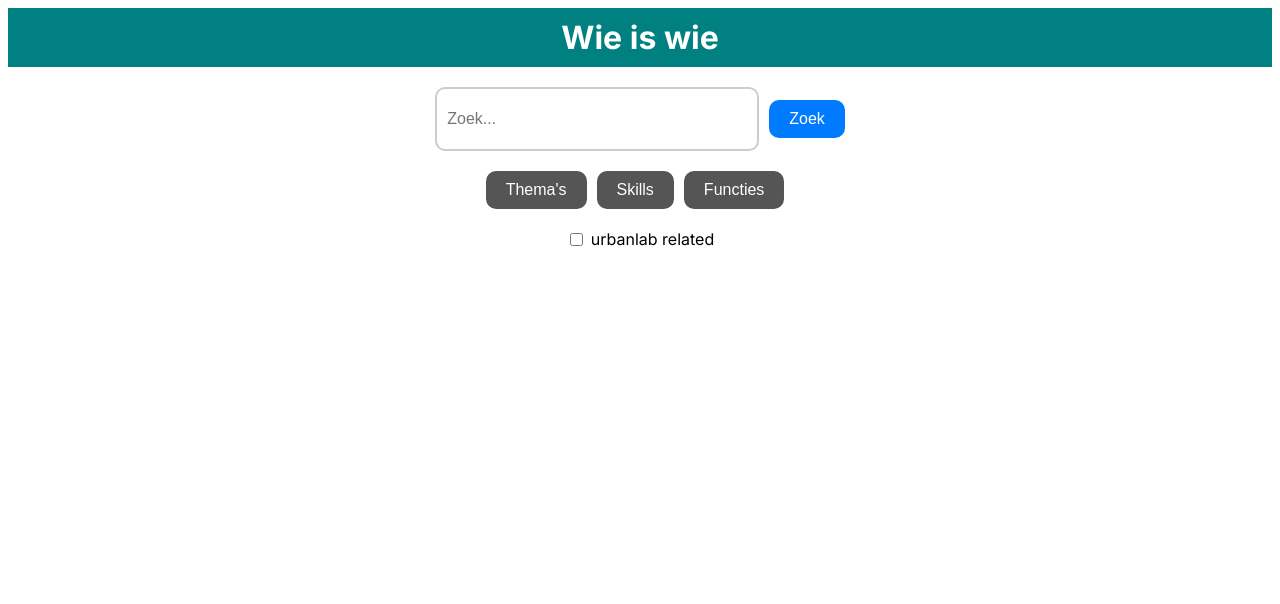
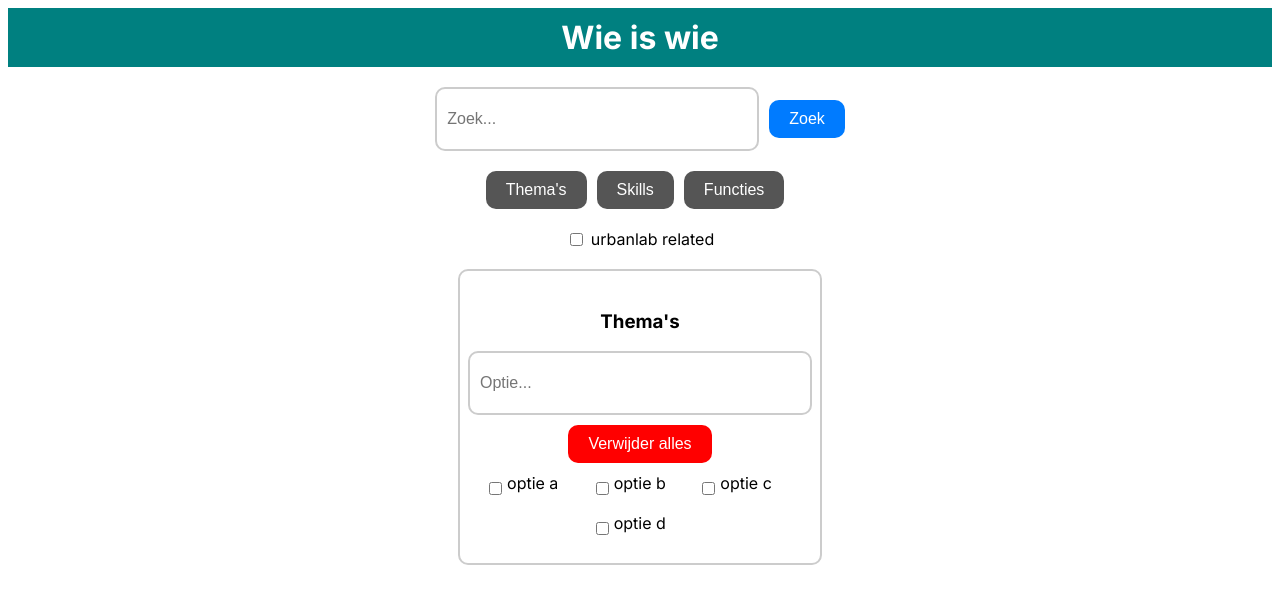
Before and after one commit to ThomasCl/ThomasCl.github.io, a Next.js app: page / in a window 1280 px wide. Both pictures are taken after a click on the button "Thema's". Shown: the top 604 px of the page. Built offline with nearby package versions, Linux system fonts and the light colour scheme.

Commit message:
zoek pagina update

```diff
--- a/src/app/globals.css
+++ b/src/app/globals.css
@@ -99,6 +99,7 @@ body {
   justify-content: center;
   align-items: center;
   margin-top: 20px;
+  margin-bottom: 20px;
 }
 
 .checkbox-container label {
@@ -106,3 +107,203 @@ body {
   padding-left: 5px;
   cursor: pointer;
 }
+
+/* Stijl voor de thema-filter div */
+.themas-filter {
+  display: flex;
+  flex-direction: column;
+  align-items: center;
+  margin-top: 20px;
+  padding: 20px;
+  border: 2px solid #ccc;
+  border-radius: 10px;
+  width: 320px;
+  margin: 0 auto; /* Centreer de div horizontaal */
+}
+
+/* Stijl voor de thema-bar input */
+.themas-bar {
+  width: 100%;
+  height: 40px;
+  padding: 10px;
+  font-size: 16px;
+  border: 2px solid #ccc;
+  border-radius: 10px;
+  margin-bottom: 10px;
+}
+
+/* Stijl voor de thema-clearall button */
+.themas-clearall {
+  padding: 10px 20px;
+  font-size: 16px;
+  background-color: #ff0000;
+  color: #fff;
+  border: none;
+  border-radius: 10px;
+  cursor: pointer;
+  margin-bottom: 10px;
+}
+
+.themas-clearall:hover {
+  background-color: #cc0000;
+}
+
+/* Stijl voor de checkboxes en labels */
+.themas-checkbox-group {
+  display: flex;
+  flex-wrap: wrap;
+  justify-content: center;
+  gap: 10px;
+  width: 100%;
+}
+
+.themas-checkbox {
+  display: flex;
+  align-items: center;
+  width: calc(33.33% - 10px); /* Pas de breedte aan zodat maximaal 3 naast elkaar passen */
+}
+
+.themas-filter input[type="checkbox"] {
+  margin-right: 5px;
+}
+
+.themas-filter label {
+  display: inline-block;
+  font-size: 16px;
+  cursor: pointer;
+  margin-bottom: 10px;
+}
+
+
+
+/* Stijl voor de thema-filter div */
+.skills-filter {
+  display: flex;
+  flex-direction: column;
+  align-items: center;
+  margin-top: 20px;
+  padding: 20px;
+  border: 2px solid #ccc;
+  border-radius: 10px;
+  width: 320px;
+  margin: 0 auto; /* Centreer de div horizontaal */
+}
+
+/* Stijl voor de thema-bar input */
+.skills-bar {
+  width: 100%;
+  height: 40px;
+  padding: 10px;
+  font-size: 16px;
+  border: 2px solid #ccc;
+  border-radius: 10px;
+  margin-bottom: 10px;
+}
+
+/* Stijl voor de thema-clearall button */
+.skills-clearall {
+  padding: 10px 20px;
+  font-size: 16px;
+  background-color: #ff0000;
+  color: #fff;
+  border: none;
+  border-radius: 10px;
+  cursor: pointer;
+  margin-bottom: 10px;
+}
+
+.skills-clearall:hover {
+  background-color: #cc0000;
+}
+
+/* Stijl voor de checkboxes en labels */
+.skills-checkbox-group {
+  display: flex;
+  flex-wrap: wrap;
+  justify-content: center;
+  gap: 10px;
+  width: 100%;
+}
+
+.skills-checkbox {
+  display: flex;
+  align-items: center;
+  width: calc(33.33% - 10px); /* Pas de breedte aan zodat maximaal 3 naast elkaar passen */
+}
+
+.skills-filter input[type="checkbox"] {
+  margin-right: 5px;
+}
+
+.skills-filter label {
+  display: inline-block;
+  font-size: 16px;
+  cursor: pointer;
+  margin-bottom: 10px;
+}
+
+/* Stijl voor de thema-filter div */
+.functies-filter {
+  display: flex;
+  flex-direction: column;
+  align-items: center;
+  margin-top: 20px;
+  padding: 20px;
+  border: 2px solid #ccc;
+  border-radius: 10px;
+  width: 320px;
+  margin: 0 auto; /* Centreer de div horizontaal */
+}
+
+/* Stijl voor de thema-bar input */
+.functies-bar {
+  width: 100%;
+  height: 40px;
+  padding: 10px;
+  font-size: 16px;
+  border: 2px solid #ccc;
+  border-radius: 10px;
+  margin-bottom: 10px;
+}
+
+/* Stijl voor de thema-clearall button */
+.functies-clearall {
+  padding: 10px 20px;
+  font-size: 16px;
+  background-color: #ff0000;
+  color: #fff;
+  border: none;
+  border-radius: 10px;
+  cursor: pointer;
+  margin-bottom: 10px;
+}
+
+.functies-clearall:hover {
+  background-color: #cc0000;
+}
+
+/* Stijl voor de checkboxes en labels */
+.functies-checkbox-group {
+  display: flex;
+  flex-wrap: wrap;
+  justify-content: center;
+  gap: 10px;
+  width: 100%;
+}
+
+.themas-checkbox {
+  display: flex;
+  align-items: center;
+  width: calc(33.33% - 10px); /* Pas de breedte aan zodat maximaal 3 naast elkaar passen */
+}
+
+.functies-filter input[type="checkbox"] {
+  margin-right: 5px;
+}
+
+.functies-filter label {
+  display: inline-block;
+  font-size: 16px;
+  cursor: pointer;
+  margin-bottom: 10px;
+}
--- a/src/app/page.tsx
+++ b/src/app/page.tsx
@@ -2,9 +2,87 @@
 import React from 'react';
 import Header from '../../components/navbar'
 import Head from 'next/head';
+import { useState } from 'react';
 
 const SearchBar: React.FC = () => {
-  const [isSelected, setIsSelected] = React.useState(false);
+  const [showThemasFilter, setShowThemasFilter] = useState(false);
+  const [showSkillsFilter, setShowSkillsFilter] = useState(false);
+  const [showFunctiesFilter, setShowFunctiesFilter] = useState(false);
+  const [themaCheckboxes, setThemaCheckboxes] = useState({
+    themaA: false,
+    themaB: false,
+    themaC: false,
+    themaD: false,
+  });
+
+  const [skillCheckboxes, setSkillCheckboxes] = useState({
+    skillA: false,
+    skillB: false,
+  });
+
+  const [functieCheckboxes, setFunctieCheckboxes] = useState({
+    functieA: false,
+    functieB: false,
+  });
+
+  const handleThemasClick = () => {
+    setShowThemasFilter(!showThemasFilter);
+  };
+
+  const handleSkillsClick = () => {
+    setShowSkillsFilter(!showSkillsFilter);
+  };
+
+  const handleFunctiesClick = () => {
+    setShowFunctiesFilter(!showFunctiesFilter);
+  };
+
+  const handleThemaClearAll = () => {
+    setThemaCheckboxes({
+      themaA: false,
+      themaB: false,
+      themaC: false,
+      themaD: false,
+    });
+  };
+
+  const handleSkillClearAll = () => {
+    setSkillCheckboxes({
+      skillA: false,
+      skillB: false,
+    });
+  };
+
+  const handleFunctieClearAll = () => {
+    setFunctieCheckboxes({
+      functieA: false,
+      functieB: false,
+    });
+  };
+
+  const handleThemaCheckboxChange = (e: { target: { id: any; checked: any; }; }) => {
+    const { id, checked } = e.target;
+    setThemaCheckboxes((prevCheckboxes) => ({
+      ...prevCheckboxes,
+      [id]: checked,
+    }));
+  };
+
+  const handleSkillCheckboxChange = (e: { target: { id: any; checked: any; }; }) => {
+    const { id, checked } = e.target;
+    setSkillCheckboxes((prevCheckboxes) => ({
+      ...prevCheckboxes,
+      [id]: checked,
+    }));
+  };
+
+  const handleFunctieCheckboxChange = (e: { target: { id: any; checked: any; }; }) => {
+    const { id, checked } = e.target;
+    setFunctieCheckboxes((prevCheckboxes) => ({
+      ...prevCheckboxes,
+      [id]: checked,
+    }));
+  };
   return (
     <>
     <div>
@@ -22,9 +100,9 @@ const SearchBar: React.FC = () => {
       <button type="submit" className="search-button">Zoek</button>
     </div>
     <div className="additional-buttons">
-      <button className="button">Thema's</button>
-      <button className="button">Skills</button>
-      <button className="button">Functies</button>
+      <button className="button" onClick={handleThemasClick}>Thema's</button>
+      <button className="button" onClick={handleSkillsClick}>Skills</button>
+      <button className="button" onClick={handleFunctiesClick}>Functies</button>
     </div>
     <div className="checkbox-container">
       <input type="checkbox" id="myCheckbox"/>
@@ -33,6 +111,97 @@ const SearchBar: React.FC = () => {
       </label>
     </div>
 
+    {showThemasFilter && (
+    <div className="themas-filter">
+        <h3>Thema's</h3>
+      <input
+          type="text"
+          className="themas-bar"
+          placeholder="Optie..."
+        />
+      <button type="submit" className="themas-clearall" onClick={handleThemaClearAll}>Verwijder alles</button>
+      <div className="themas-checkbox-group">
+        <div className="themas-checkbox">
+          <input type="checkbox" id="themaA" checked={themaCheckboxes.themaA} onChange={handleThemaCheckboxChange}/>
+          <label>
+            optie a
+          </label>
+        </div>
+        <div className="themas-checkbox">
+          <input type="checkbox" id="themaB" checked={themaCheckboxes.themaB} onChange={handleThemaCheckboxChange}/>
+          <label>
+            optie b
+          </label>
+        </div>
+        <div className="themas-checkbox">
+          <input type="checkbox" id="themaC" checked={themaCheckboxes.themaC} onChange={handleThemaCheckboxChange}/>
+          <label>
+            optie c
+          </label>
+        </div>
+        <div className="themas-checkbox">
+          <input type="checkbox" id="themaD" checked={themaCheckboxes.themaD} onChange={handleThemaCheckboxChange}/>
+          <label>
+            optie d
+          </label>
+        </div>
+      </div>
+    </div>
+    )}
+
+    {showSkillsFilter && (
+    <div className="skills-filter">
+        <h3>skills</h3>
+      <input
+          type="text"
+          className="skills-bar"
+          placeholder="Optie..."
+      />
+      <button type="submit" className="skills-clearall" onClick={handleSkillClearAll}>Verwijder alles</button>
+      <div className="skills-checkbox-group">
+        <div className="skills-checkbox">
+          <input type="checkbox" id="skillA" checked={skillCheckboxes.skillA} onChange={handleSkillCheckboxChange}/>
+          <label>
+            optie a
+          </label>
+        </div>
+        <div className="skills-checkbox">
+          <input type="checkbox" id="skillB" checked={skillCheckboxes.skillB} onChange={handleSkillCheckboxChange}/>
+          <label>
+            optie b
+          </label>
+        </div>
+      </div>
+    </div>
+    )}
+
+    {showFunctiesFilter && (
+    <div className="functies-filter">
+      <h3>functies</h3>
+      <input
+          type="text"
+          className="functies-bar"
+          placeholder="Optie..."
+        />
+      <button type="submit" className="functies-clearall" onClick={handleFunctieClearAll}>Verwijder alles</button>
+      <div className="functies-checkbox-group">
+        <div className="functies-checkbox">
+          <input type="checkbox" id="functieA" checked={functieCheckboxes.functieA} onChange={handleFunctieCheckboxChange}/>
+          <label>
+            optie a
+          </label>
+        </div>
+        <div className="functies-checkbox">
+          <input type="checkbox" id="functieB" checked={functieCheckboxes.functieB} onChange={handleFunctieCheckboxChange}/>
+          <label>
+            optie b
+          </label>
+        </div>
+      </div>
+    </div>
+    )}
+
+
     </>
     );
 }
```
